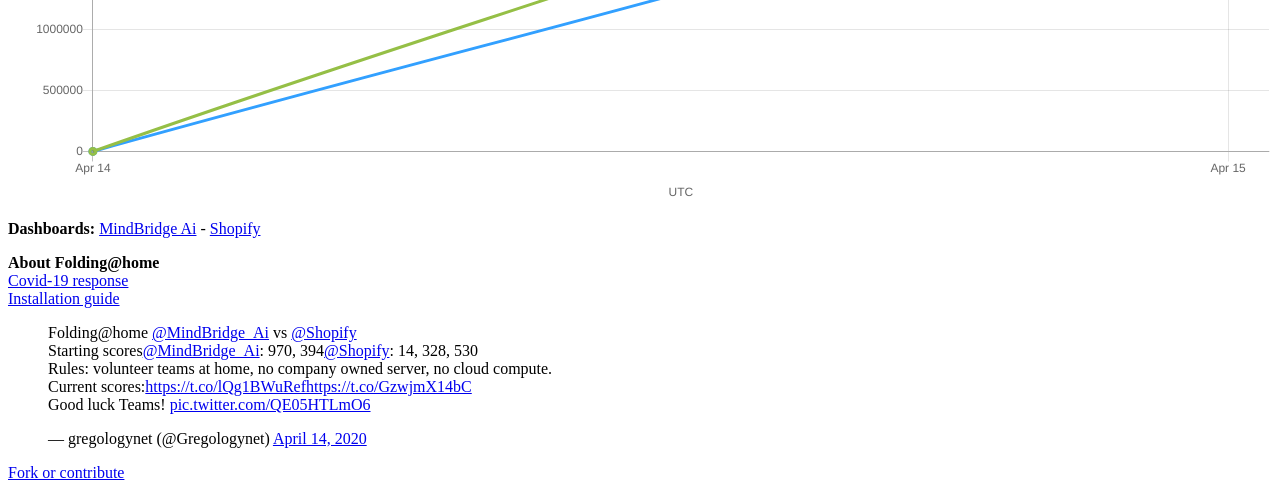
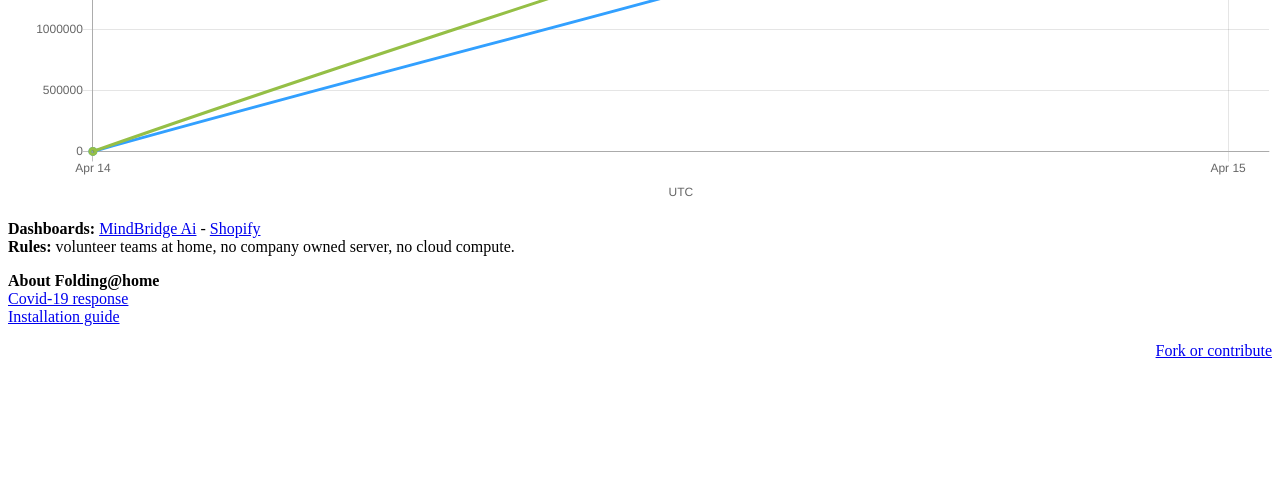
Before and after one commit to gregology/FaH_stats_page, a Flask app: page / in a window 1280 px wide. Shown: the part 436-934 px from the top of the page. After the commit the page ends 794 px from the top, so only its background shows below. Run offline with Flask 2, Linux system fonts and the light colour scheme; some libraries are stand-ins or nearby versions.

Commit message:
removing weridly formatted tweet block

```diff
--- a/app/templates/home.html
+++ b/app/templates/home.html
@@ -59,7 +59,8 @@
   </center>
 
   <p align="left">
-    <b>Dashboards:</b> <a href="https://stats.foldingathome.org/team/261552">MindBridge Ai</a> - <a href="https://stats.foldingathome.org/team/247736">Shopify</a>
+    <b>Dashboards:</b> <a href="https://stats.foldingathome.org/team/261552">MindBridge Ai</a> - <a href="https://stats.foldingathome.org/team/247736">Shopify</a><br>
+    <b>Rules:</b> volunteer teams at home, no company owned server, no cloud compute.
   </p>
   <p align="left">
     <b>About Folding@home</b><br>
@@ -67,9 +68,7 @@
     <a href="https://foldingathome.org/support/faq/installation-guides/">Installation guide</a><br>
   </p>
 
-  <blockquote class="twitter-tweet"><p lang="en" dir="ltr">Folding@home <a href="https://twitter.com/mindbridge_ai?ref_src=twsrc%5Etfw">@MindBridge_Ai</a> vs <a href="https://twitter.com/Shopify?ref_src=twsrc%5Etfw">@Shopify</a><br>Starting scores<a href="https://twitter.com/mindbridge_ai?ref_src=twsrc%5Etfw">@MindBridge_Ai</a>: 970, 394<a href="https://twitter.com/Shopify?ref_src=twsrc%5Etfw">@Shopify</a>: 14, 328, 530<br>Rules: volunteer teams at home, no company owned server, no cloud compute.<br>Current scores:<a href="https://t.co/lQg1BWuRef">https://t.co/lQg1BWuRef</a><a href="https://t.co/GzwjmX14bC">https://t.co/GzwjmX14bC</a><br>Good luck Teams! <a href="https://t.co/QE05HTLmO6">pic.twitter.com/QE05HTLmO6</a></p>&mdash; gregologynet (@Gregologynet) <a href="https://twitter.com/Gregologynet/status/1249851688913158151?ref_src=twsrc%5Etfw">April 14, 2020</a></blockquote> <script async src="https://platform.twitter.com/widgets.js" charset="utf-8"></script>
-
-  <p align="left">
+  <p align="right">
     <a href="https://github.com/gregology/FaH_stats_page">Fork or contribute</a>
   </p>
 
```
